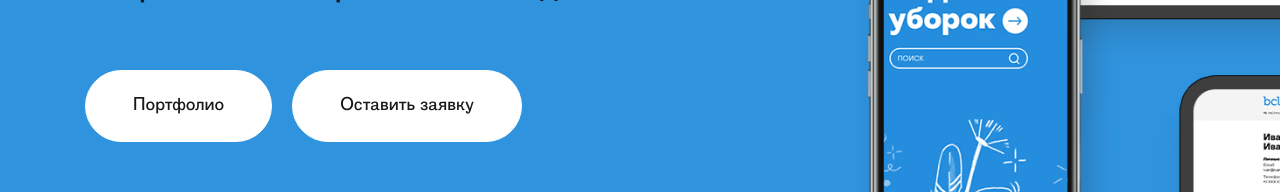
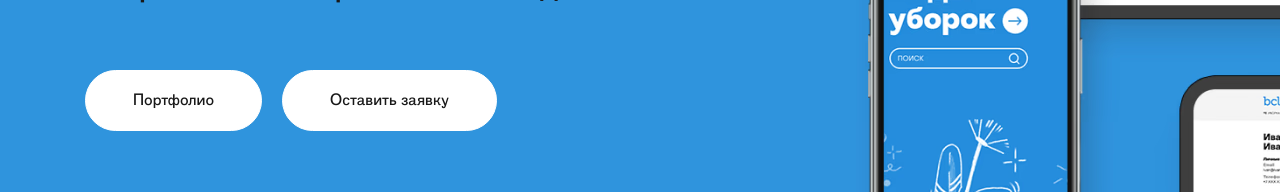
Before and after one commit to Rihommer/free-creative, a Vue app: page / in a window 1280 px wide. Shown: the part 515-707 px from the top of the page. Built offline with nearby package versions, Linux system fonts and the light colour scheme.

Commit message:
fix media .css

```diff
--- a/src/components/AboutStyle.vue
+++ b/src/components/AboutStyle.vue
@@ -94,7 +94,7 @@
     }
 }
 
-@media(min-width: 767px) {
+@media(min-width: 769px) {
     .about-style {
         padding-block-start: 80px;
     }
--- a/src/components/Link.vue
+++ b/src/components/Link.vue
@@ -25,7 +25,7 @@
         border-color: #000;
     }
 
-    @media(min-width: 768px) {
+    @media(min-width: 577px) {
         .link {
             padding-block: 18px;
 
@@ -33,11 +33,4 @@
             line-height: 1.4;
         }
     }
-
-    @media (min-width: 1200px) {
-        .link {
-            padding-block: 22px;
-            font-size: 1.8rem;
-        }
-    }
 </style>
```
Also changed, not shown: src/assets/main.css (+4 -4 lines), src/components/Header.vue (+4 -4 lines), src/components/Intro.vue (+4 -4 lines).
